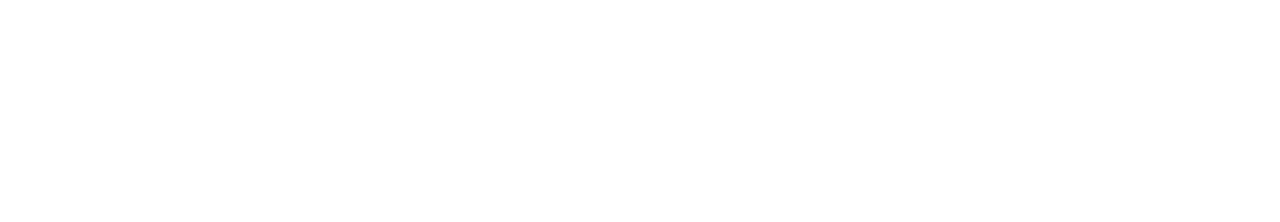
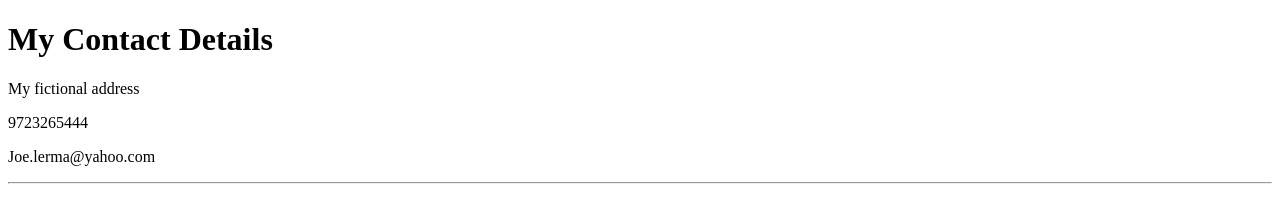
Before and after one commit to lgoliath42/cv, a plain HTML site: page Contact Me.html in a window 1280 px wide. Drawn offline with Linux system fonts and the light colour scheme.

Commit message:
Update Contact Me.html

```diff
--- a/Contact Me.html
+++ b/Contact Me.html
@@ -5,6 +5,11 @@
   <meta charset="utf-8">
   <title>Contact Me</title>
 </head>
-
+<body>
+  <h1>My Contact Details</h1>
+  <p>My fictional address</p>
+  <p>9723265444</p>
+  <p>Joe.lerma@yahoo.com</p>
+  <hr>
 
 </html>
```
